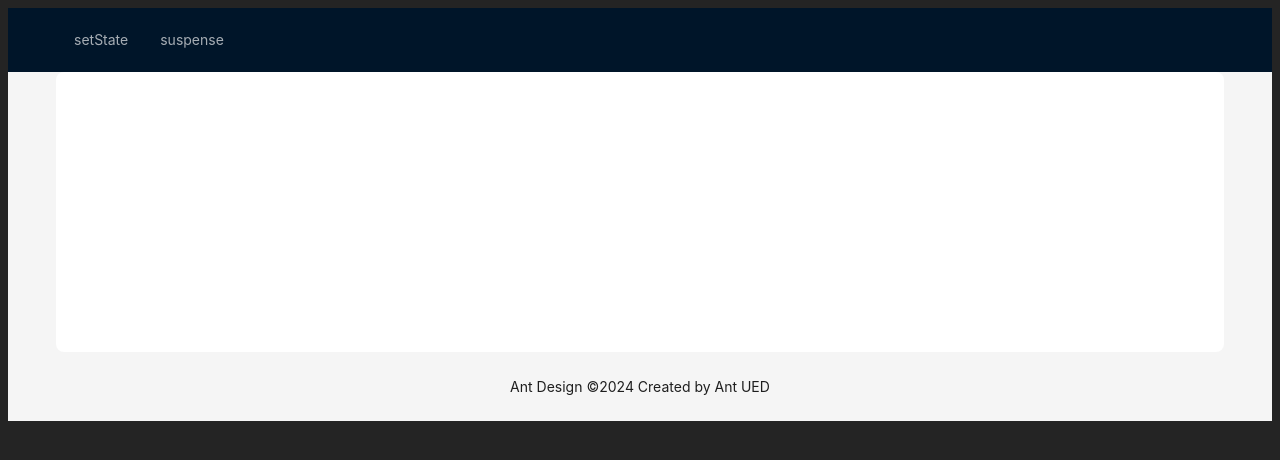
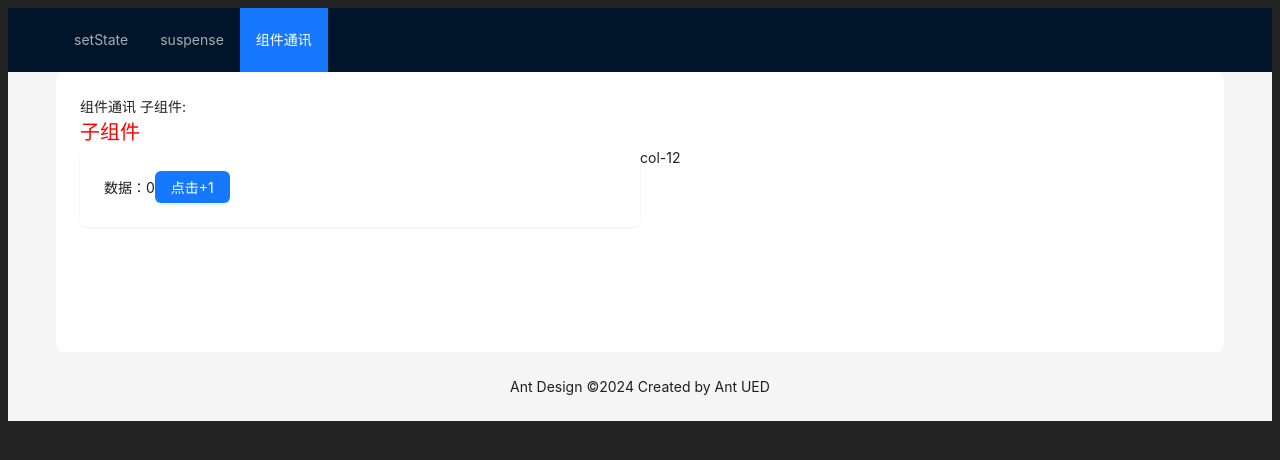
Before and after one commit to yangshijunx/react-point, a React (Vite) app: page /component-communication in a window 1280 px wide. Shown: the top 460 px of the page. Built offline with nearby package versions, Linux system fonts and the light colour scheme.

Commit message:
feat: 父子组件传参

```diff
--- a/src/App.tsx
+++ b/src/App.tsx
@@ -9,6 +9,7 @@ import {
 } from "react-router-dom";
 import SetState from "@/pages/setStates/index";
 import SuspenseComponent from "@/pages/suspense";
+import ComponentsCommunication from "./pages/componentCommunication";
 
 const { Header, Content, Footer } = Layout;
 
@@ -27,6 +28,11 @@ const App: React.FC = () => {
       path: "/suspense",
       name: "suspense",
       component: () => <SuspenseComponent />,
+    },
+    {
+      path: "/component-communication",
+      name: "组件通讯",
+      component: () => <ComponentsCommunication />,
     },
   ];
 
--- /dev/null
+++ b/src/pages/componentCommunication/components/childList.tsx
@@ -0,0 +1,28 @@
+import { Button, Card, Col, Row } from "antd";
+
+interface IProps {
+  number: number;
+  setNum: (number: number) => void;
+}
+
+const ChildList = (pros: IProps) => {
+  const { number, setNum } = pros;
+  return (
+    <div>
+      <span style={{ color: "red", fontSize: "20px" }}>子组件</span>
+      <Row>
+        <Col span={12}>
+          <Card title={false} bordered={false} style={{ width: "100%" }}>
+            数据：{number}
+            <Button onClick={() => setNum(number + 1)} type="primary">
+              点击+1
+            </Button>
+          </Card>
+        </Col>
+        <Col span={12}>col-12</Col>
+      </Row>
+    </div>
+  );
+};
+
+export default ChildList;
--- /dev/null
+++ b/src/pages/componentCommunication/index.tsx
@@ -0,0 +1,19 @@
+import ChildList from "./components/childList";
+import { useState } from "react";
+
+const ComponentsCommunication = () => {
+  const [num, setNum] = useState(0);
+  return (
+    <div>
+      组件通讯 子组件:
+      <ChildList
+        number={num}
+        setNum={(value) => {
+          console.log("修改", value);
+          setNum(value);
+        }}
+      />
+    </div>
+  );
+};
+export default ComponentsCommunication;
```
